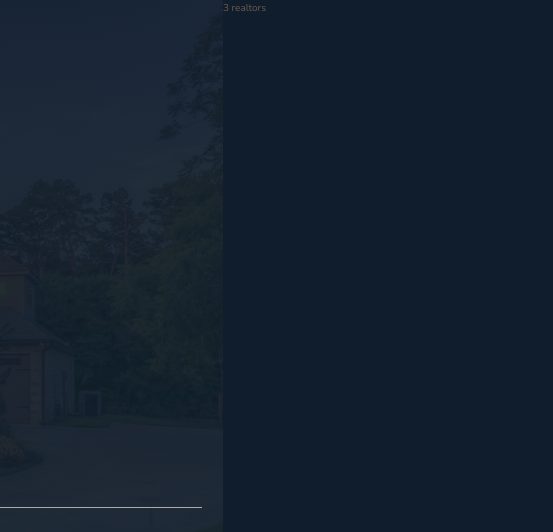
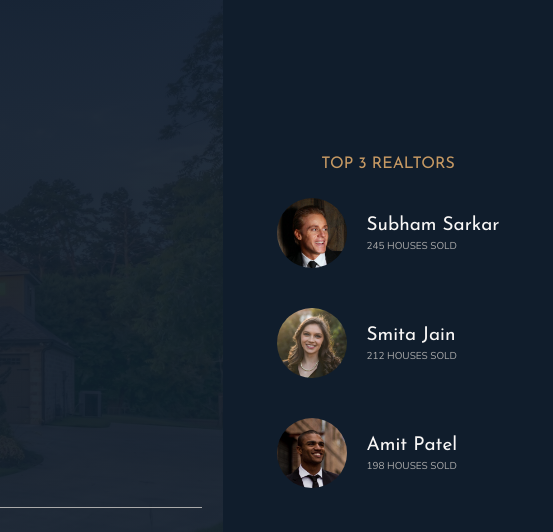
Before and after one commit to P666R/Realtor-Nexter, a website: page index.html in a window 1280 px wide. Shown: the top 532 px of the page, 727-1280 px from the left. Drawn offline with nearby package versions, Linux system fonts and the light colour scheme.

Commit message:
realtors

```diff
--- a/index.html
+++ b/index.html
@@ -33,7 +33,28 @@
       </div>
     </header>
 
-    <div class="realtors">3 realtors</div>
+    <div class="realtors">
+      <h3 class="heading-3">Top 3 realtors</h3>
+      <div class="realtors__list">
+        <img src="img/realtor-1.jpeg" alt="realtor 1" class="realtors__img" />
+        <div class="realtors__details">
+          <h4 class="heading-4 heading-4--light">Subham Sarkar</h4>
+          <p class="realtors__sold">245 houses sold</p>
+        </div>
+
+        <img src="img/realtor-2.jpeg" alt="realtor 2" class="realtors__img" />
+        <div class="realtors__details">
+          <h4 class="heading-4 heading-4--light">Smita Jain</h4>
+          <p class="realtors__sold">212 houses sold</p>
+        </div>
+
+        <img src="img/realtor-3.jpeg" alt="realtor 3" class="realtors__img" />
+        <div class="realtors__details">
+          <h4 class="heading-4 heading-4--light">Amit Patel</h4>
+          <p class="realtors__sold">198 houses sold</p>
+        </div>
+      </div>
+    </div>
 
     <section class="features">
       <div class="feature">
--- a/sass/_header.scss
+++ b/sass/_header.scss
@@ -16,7 +16,7 @@
   display: grid;
   grid-template-rows: 1fr min-content 6rem 1fr;
   grid-template-columns: max-content;
-  grid-row-gap: 1.5rem;
+  row-gap: 1.5rem;
   justify-content: center;
 
   &__logo {
--- a/sass/_realtors.scss
+++ b/sass/_realtors.scss
@@ -3,4 +3,31 @@
 .realtors {
   background-color: variables.$color-secondary;
   grid-column: col-start 7 / full-end;
+  padding: 3rem;
+
+  display: grid;
+  align-content: center;
+  justify-content: center;
+  justify-items: center;
+  row-gap: 2rem;
+
+  &__list {
+    display: grid;
+    grid-template-columns: min-content max-content;
+    column-gap: 2rem;
+    row-gap: 5vh;
+    align-items: center;
+  }
+
+  &__img {
+    width: 7rem;
+    border-radius: 100%;
+    display: block;
+  }
+
+  &__sold {
+    text-transform: uppercase;
+    color: variables.$color-grey-light-2;
+    margin-top: -3px;
+  }
 }
```
Also changed, not shown: css/style.css, 1 other file.
